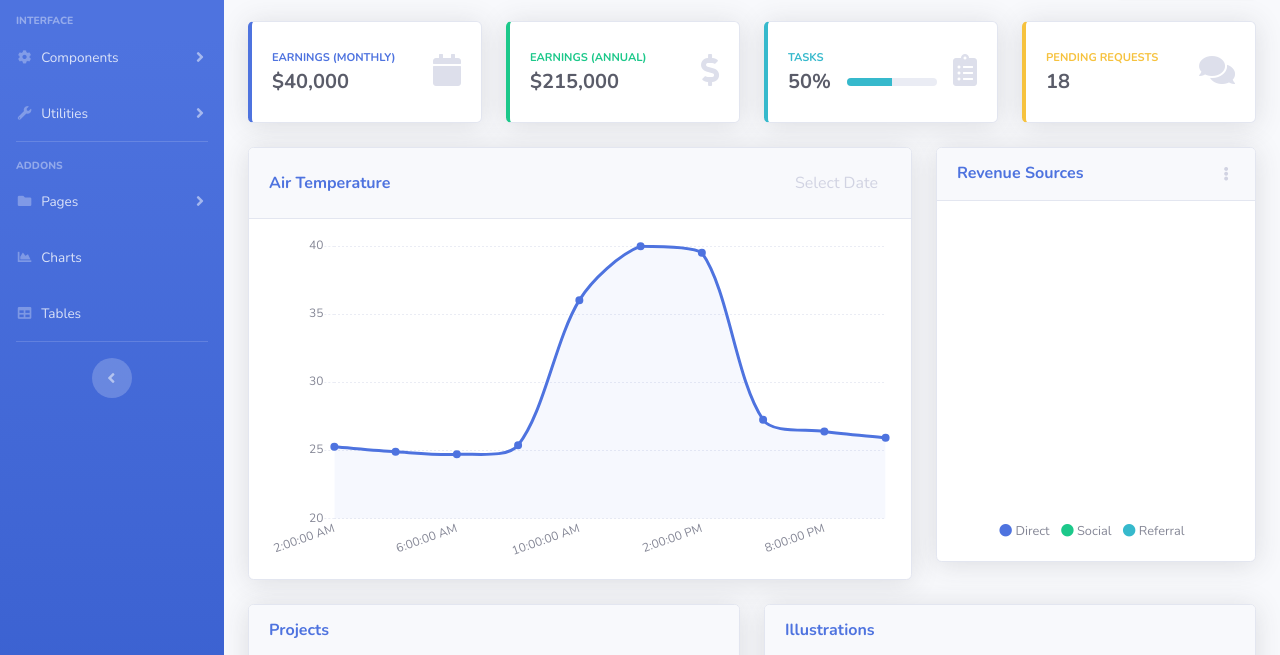
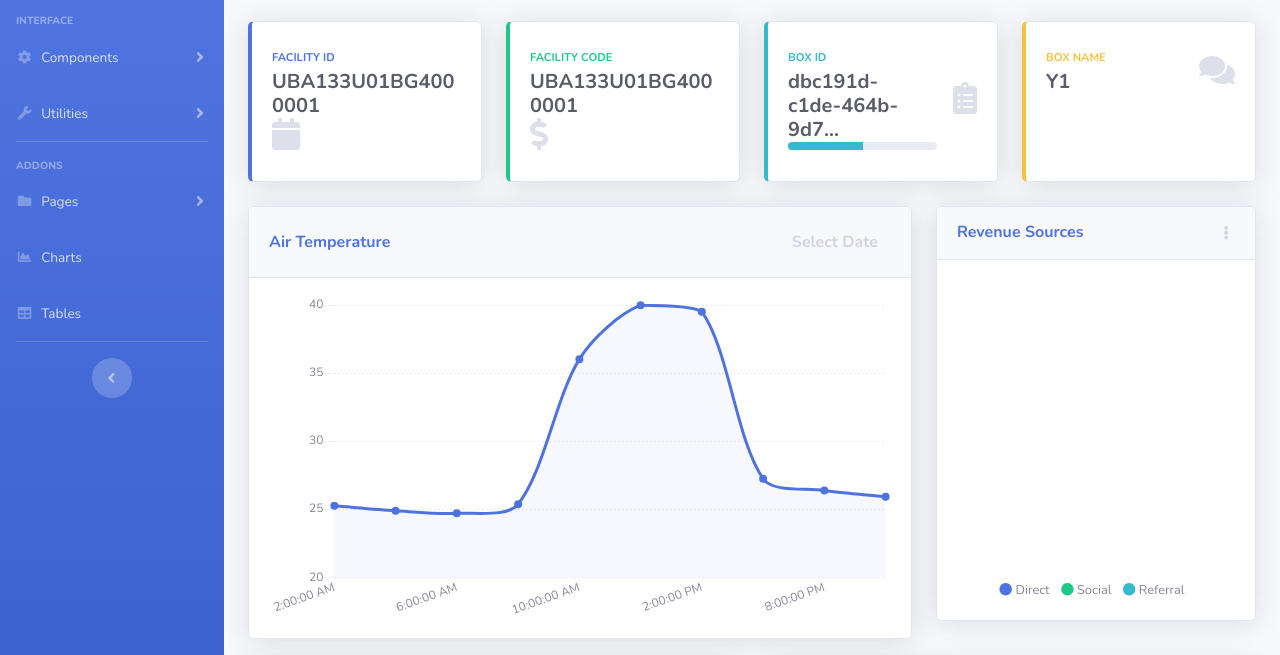
Before and after one commit to carolyn0234/poc_aquaverve_ufish, a website with bundled scripts: page index.html in a window 1280 px wide. Shown: the part 131-786 px from the top of the page. Built offline with nearby package versions, Linux system fonts and the light colour scheme.

Commit message:
Update top cards

```diff
--- a/index.html
+++ b/index.html
@@ -375,8 +375,8 @@
                                     <div class="row no-gutters align-items-center">
                                         <div class="col mr-2">
                                             <div class="text-xs font-weight-bold text-primary text-uppercase mb-1">
-                                                Earnings (Monthly)</div>
-                                            <div class="h5 mb-0 font-weight-bold text-gray-800">$40,000</div>
+                                                Facility ID</div>
+                                            <div class="h5 mb-0 font-weight-bold text-gray-800">UBA133U01BG4000001</div>
                                         </div>
                                         <div class="col-auto">
                                             <i class="fas fa-calendar fa-2x text-gray-300"></i>
@@ -393,8 +393,8 @@
                                     <div class="row no-gutters align-items-center">
                                         <div class="col mr-2">
                                             <div class="text-xs font-weight-bold text-success text-uppercase mb-1">
-                                                Earnings (Annual)</div>
-                                            <div class="h5 mb-0 font-weight-bold text-gray-800">$215,000</div>
+                                                Facility Code</div>
+                                            <div class="h5 mb-0 font-weight-bold text-gray-800">UBA133U01BG4000001</div>
                                         </div>
                                         <div class="col-auto">
                                             <i class="fas fa-dollar-sign fa-2x text-gray-300"></i>
@@ -410,11 +410,11 @@
                                 <div class="card-body">
                                     <div class="row no-gutters align-items-center">
                                         <div class="col mr-2">
-                                            <div class="text-xs font-weight-bold text-info text-uppercase mb-1">Tasks
+                                            <div class="text-xs font-weight-bold text-info text-uppercase mb-1">Box ID
                                             </div>
                                             <div class="row no-gutters align-items-center">
                                                 <div class="col-auto">
-                                                    <div class="h5 mb-0 mr-3 font-weight-bold text-gray-800">50%</div>
+                                                    <div class="h5 mb-0 mr-3 font-weight-bold text-gray-800">dbc191d-c1de-464b-9d7...</div>
                                                 </div>
                                                 <div class="col">
                                                     <div class="progress progress-sm mr-2">
@@ -440,8 +440,8 @@
                                     <div class="row no-gutters align-items-center">
                                         <div class="col mr-2">
                                             <div class="text-xs font-weight-bold text-warning text-uppercase mb-1">
-                                                Pending Requests</div>
-                                            <div class="h5 mb-0 font-weight-bold text-gray-800">18</div>
+                                                Box Name</div>
+                                            <div class="h5 mb-0 font-weight-bold text-gray-800">Y1</div>
                                         </div>
                                         <div class="col-auto">
                                             <i class="fas fa-comments fa-2x text-gray-300"></i>
@@ -464,7 +464,7 @@
                                     class="card-header py-3 d-flex flex-row align-items-center justify-content-between">
                                     <h6 class="m-0 font-weight-bold text-primary">Air Temperature</h6>
                                     <div class="dropdown no-arrow">
-                                        <button class="btn dropdown-toggle text-primary text-gray-400" type="button" id="dateDropdown" data-toggle="dropdown"
+                                        <button class="btn dropdown-toggle font-weight-bold text-primary text-gray-400" type="button" id="dateDropdown" data-toggle="dropdown"
                                             aria-haspopup="true" aria-expanded="false">
                                             Select Date
                                         </button>
```
